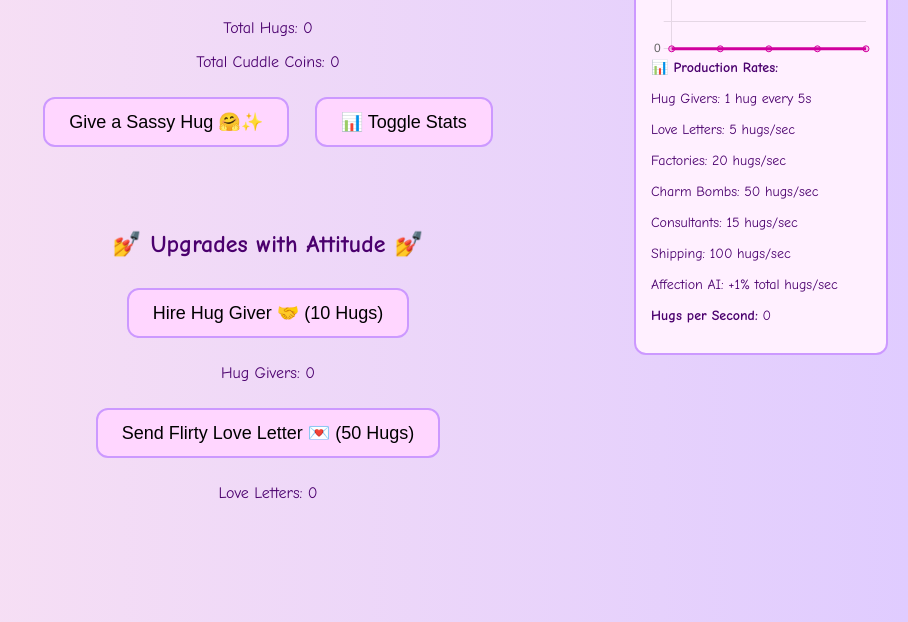
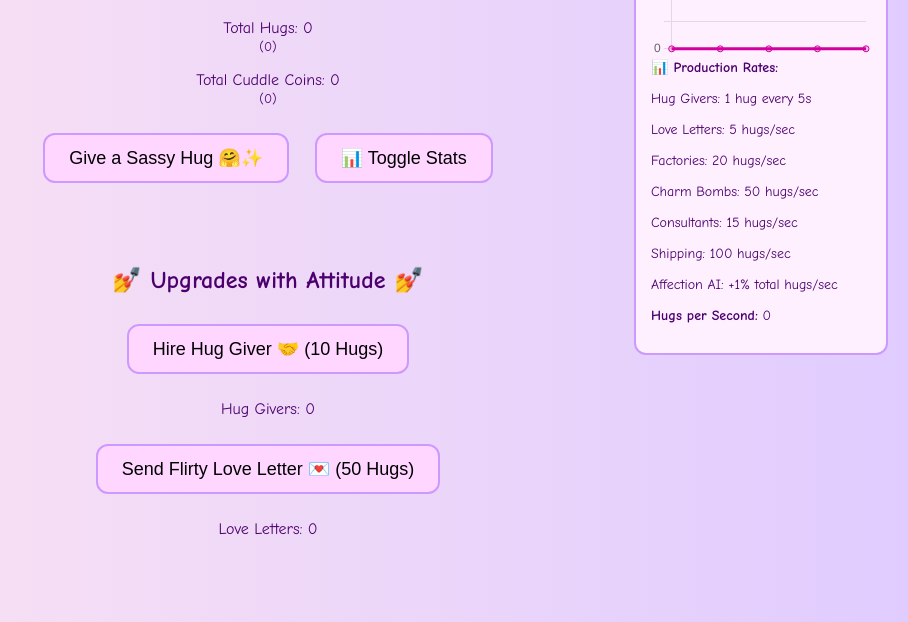
Before and after one commit to jonbong-Hub/JIA, a plain HTML site: page index.html in a window 1280 px wide. Shown: the part 178-800 px from the top of the page, without its empty margins (372-1280 px from the left). Drawn offline with nearby package versions, Linux system fonts and the light colour scheme.

Commit message:
Update index.html

```diff
--- a/index.html
+++ b/index.html
@@ -88,8 +88,8 @@
 
   <div id="heart" title="Your heart beats for hugs">💗</div>
   <h1 title="Because love never quits">Jon's Infinite Affection</h1>
-  <p>Total Hugs: <span id="hugCount">0</span></p>
-  <p>Total Cuddle Coins: <span id="cuddleCoin">0</span></p>
+  <p>Total Hugs: <span id="hugCount">0</span><br><small id="hugLabel"></small></p>
+  <p>Total Cuddle Coins: <span id="cuddleCoin">0</span><br><small id="coinLabel"></small></p>
   <button onclick="giveHug()" title="Click like your life's a romcom!">Give a Sassy Hug 🤗✨</button>
   <button onclick="toggleStats()">📊 Toggle Stats</button>
 <div id="statsPanel">
@@ -108,7 +108,7 @@
 
   <h2>💅 Upgrades with Attitude 💅</h2>
 <div id="tier1">
-  <button onclick="buyKissGiver()" title="Automated smooches, 100% Jon certified">Hire Hug Giver 🤝 (10 Hugs)</button>
+  <button onclick="buyHugGiver()" title="Automated smooches, 100% Jon certified">Hire Hug Giver 🤝 (10 Hugs)</button>
   <p>Hug Givers: <span id="hugGivers">0</span></p>
 
   <button onclick="buyLoveLetter()" title="Sealed with sass and glitter">Send Flirty Love Letter 💌 (50 Hugs)</button>
@@ -145,7 +145,7 @@
   <script>
     let hugs = 0;
     let cuddleCoins = 0;
-    let kissGivers = 0;
+    let hugGivers = 0;
     let loveLetters = 0;
     let factories = 0;
     let charmBombs = 0;
@@ -176,12 +176,12 @@
 
     // --- Upgrade Purchase Functions ---
 
-    function buyKissGiver() {
+    function buyHugGiver() {
       console.log("Attempting to hire Hug Giver with", hugs, "hugs");
       if (hugs >= 10) {
         hugs -= 10;
-        kissGivers++;
-        console.log("Success: You now have", kissGivers, "Hug Givers");
+        hugGivers++;
+        console.log("Success: You now have", hugGivers, "Hug Givers");
         updateDisplay();
       }
     }
@@ -195,7 +195,10 @@
     }
 
     function buyAffectionFactory() {
-      if (hugs >= 200) {
+      if (hugs >= 500) {
+        document.getElementById("factorySection").classList.remove("hidden");
+        playUnlockSound();
+      } else if (hugs >= 200) {
         hugs -= 200;
         factories++;
         updateDisplay();
@@ -258,10 +261,25 @@
     }
 
     function updateDisplay() {
-      document.getElementById("hugCount").textContent = hugs;
-      document.getElementById("cuddleCoin").textContent = cuddleCoins;
-      document.getElementById("kissGivers").textContent = kissGivers;
+      function formatAbbreviated(value) {
+        if (value >= 1e9) return (value / 1e9).toFixed(2) + 'B';
+        if (value >= 1e6) return (value / 1e6).toFixed(2) + 'M';
+        if (value >= 1e3) return (value / 1e3).toFixed(2) + 'K';
+        return value.toString();
+      }
+
+      function labelLargeNumber(value) {
+        if (value >= 1e9) return (value / 1e9).toFixed(2) + ' Billion';
+        if (value >= 1e6) return (value / 1e6).toFixed(2) + ' Million';
+        if (value >= 1e3) return (value / 1e3).toFixed(2) + ' Thousand';
+        return '';
+      }
+      document.getElementById("hugCount").textContent = hugs.toLocaleString();
+      document.getElementById("cuddleCoin").textContent = cuddleCoins.toLocaleString();
+      document.getElementById("hugGivers").textContent = hugGivers;
+      document.getElementById("hugLabel").textContent = labelLargeNumber(hugs) + ' (' + formatAbbreviated(hugs) + ')';
       document.getElementById("loveLetters").textContent = loveLetters;
+      document.getElementById("coinLabel").textContent = labelLargeNumber(cuddleCoins) + ' (' + formatAbbreviated(cuddleCoins) + ')';
       document.getElementById("factories").textContent = factories;
       document.getElementById("charmBombs").textContent = charmBombs;
       document.getElementById("cuddleCoins").textContent = cuddleCoins;
@@ -271,7 +289,7 @@
     }
 
     setInterval(() => {
-  const hugsFromHugGivers = kissGivers / 5;
+  const hugsFromHugGivers = hugGivers / 5;
   const hugsFromLoveLetters = loveLetters * 5;
   const hugsFromFactories = factories * 20;
   const hugsFromBombs = charmBombs * 50;
@@ -285,7 +303,7 @@
   checkUnlocks();
   updateDisplay();
   checkWinCondition();
-  document.getElementById("hps").textContent = totalHPS.toFixed(1);
+  document.getElementById("hps").textContent = Math.floor(totalHPS);
 }, 1000);
   function toggleStats() {
   const panel = document.getElementById("statsPanel");
```
